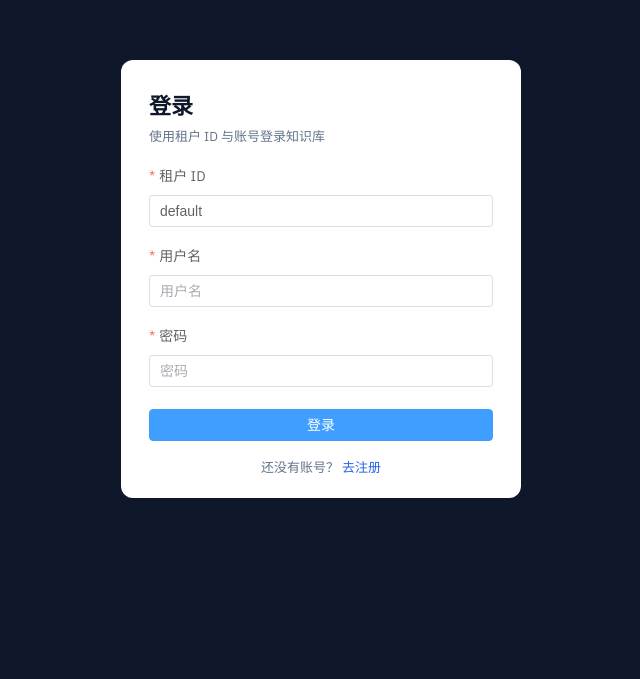
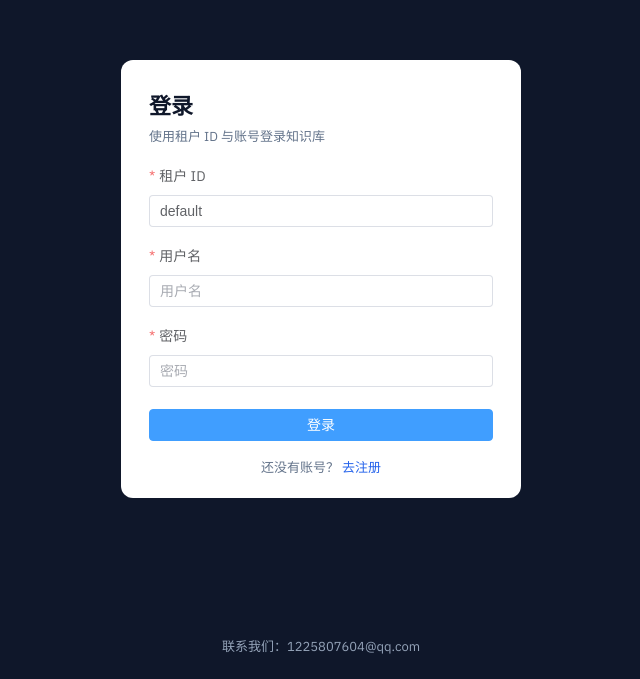
Before and after one commit to kelvins-io/eino-repository-rag, a Vue app in the folder web/: page /login in a window 1280 px wide. Shown: the part 121-800 px from the top of the page, without its empty margins (319-959 px from the left). Built offline with nearby package versions, Linux system fonts and the light colour scheme.

Commit message:
登录和注册页底部增加联系邮箱
方便用户通过 mailto 链接直接写信联系。

Co-authored-by: Cursor <cursoragent@cursor.com>

```diff
--- a/web/src/views/Login.vue
+++ b/web/src/views/Login.vue
@@ -28,6 +28,7 @@
         <router-link to="/register">去注册</router-link>
       </div>
     </div>
+    <a class="contact" href="mailto:1225807604@qq.com">联系我们：1225807604@qq.com</a>
   </div>
 </template>
 
@@ -80,6 +81,7 @@ async function onSubmit() {
   place-items: center;
   background: #0f172a;
   padding: 24px;
+  position: relative;
 }
 
 .auth-card {
@@ -117,4 +119,19 @@ h1 {
   color: #2563eb;
   text-decoration: none;
 }
+
+.contact {
+  position: absolute;
+  left: 0;
+  right: 0;
+  bottom: 24px;
+  text-align: center;
+  font-size: 13px;
+  color: #94a3b8;
+  text-decoration: none;
+}
+
+.contact:hover {
+  color: #fff;
+}
 </style>
--- a/web/src/views/Register.vue
+++ b/web/src/views/Register.vue
@@ -40,6 +40,7 @@
         <router-link to="/login">去登录</router-link>
       </div>
     </div>
+    <a class="contact" href="mailto:1225807604@qq.com">联系我们：1225807604@qq.com</a>
   </div>
 </template>
 
@@ -101,6 +102,7 @@ async function onSubmit() {
   place-items: center;
   background: #0f172a;
   padding: 24px;
+  position: relative;
 }
 
 .auth-card {
@@ -138,4 +140,19 @@ h1 {
   color: #2563eb;
   text-decoration: none;
 }
+
+.contact {
+  position: absolute;
+  left: 0;
+  right: 0;
+  bottom: 24px;
+  text-align: center;
+  font-size: 13px;
+  color: #94a3b8;
+  text-decoration: none;
+}
+
+.contact:hover {
+  color: #fff;
+}
 </style>
```
